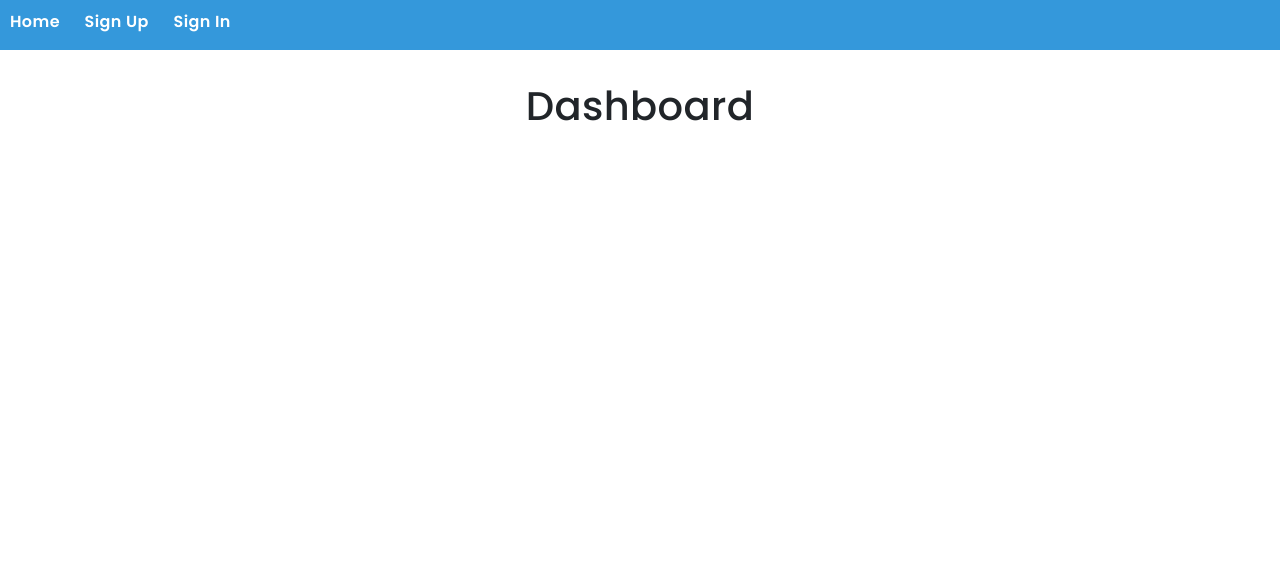
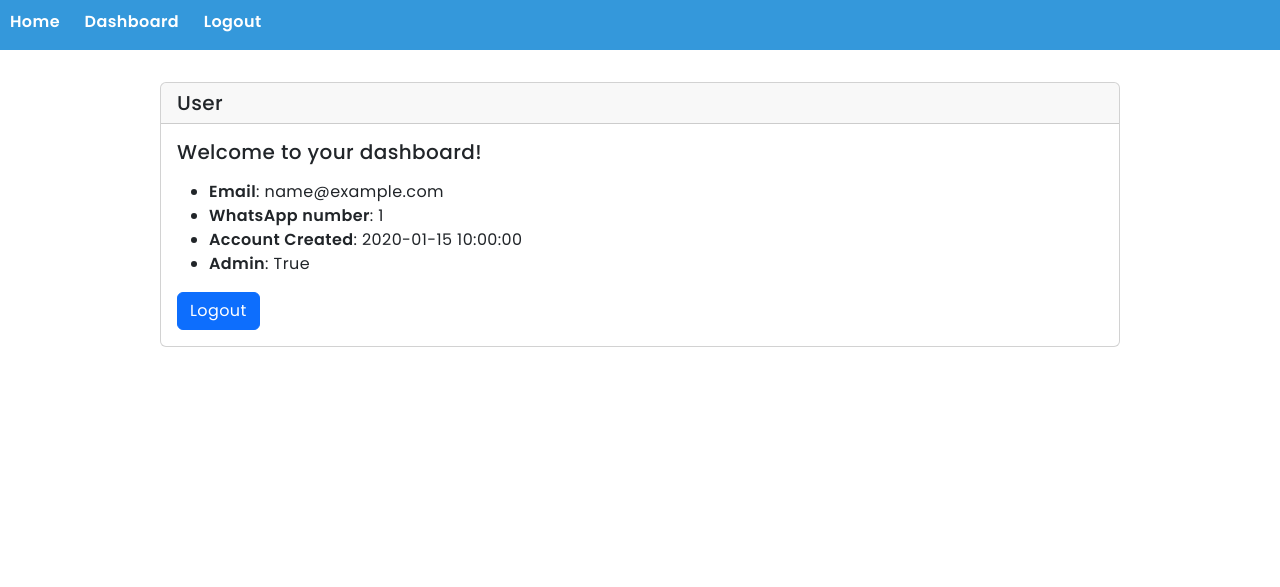
Before and after one commit to indrajit912/AdNotifier, a Flask app: page /auth/dashboard in a window 1280 px wide. Shown: the top 587 px of the page. Run offline with Flask 3, Linux system fonts and the light colour scheme; a user stored in the database is signed in; tables that the repository leaves empty hold one stand-in row (values such as "Sample post").

Commit message:
login and logout has been implemented and dashboard is working

```diff
--- a/app/auth/routes.py
+++ b/app/auth/routes.py
@@ -3,7 +3,7 @@ from flask import render_template, url_for, redirect, flash
 from app.auth.forms import UserSignupForm, AdvertisementForm, UserLoginForm
 from app.models.user import User, MonitoredAd
 from app.extensions import db
-from flask_login import login_required, login_user
+from flask_login import login_required, login_user, logout_user, current_user
 
 from . import auth_bp
 
@@ -37,9 +37,16 @@ def login():
 @auth_bp.route('/dashboard', methods=['GET', 'POST'])
 @login_required
 def dashboard():
+    user = current_user
+    return render_template('dashboard.html', user=user)
 
-    # Login logic here
-    return render_template('dashboard.html')
+@auth_bp.route('/logout', methods=['GET', 'POST'])
+@login_required
+def logout():
+    logout_user()
+    flash("You have been logged out successfully!", 'success')
+
+    return redirect(url_for('auth.login'))
 
 @auth_bp.route('/signup', methods=['GET', 'POST'])
 def signup():
@@ -78,14 +85,6 @@ def signup():
         our_users=our_users
     )
 
-@auth_bp.route('/change_password/<int:id>', methods=['POST'])
-def change_password(id):
-    user_to_update = User.query.get_or_404(id)
-
-    try:
-        pass
-    except:
-        pass
 
 @auth_bp.route('/delete_user/<int:id>')
 def delete_user(id):
--- a/app/auth/templates/dashboard.html
+++ b/app/auth/templates/dashboard.html
@@ -6,6 +6,20 @@
 {% block content %}
     {% include 'flash_msgs.html' %}
 
-    <h1 class="heading">Dashboard</h1>
+    <div class="card">
+      <h5 class="card-header">{{ user.fullname }}</h5>
+      <div class="card-body">
+        <h5 class="card-title">Welcome to your dashboard!</h5>
+        <p class="card-text">
+            <ul>
+                <li><b>Email</b>: {{ user.email }}</li>
+                <li><b>WhatsApp number</b>: {{ user.whatsapp }}</li>
+                <li><b>Account Created</b>: {{ user.created_at }}</li>
+                <li><b>Admin</b>: {{ user.is_admin }}</li>
+            </ul>
+        </p>
+        <a href="{{ url_for('auth.logout') }}" class="btn btn-primary">Logout</a>
+      </div>
+    </div>
 
 {% endblock %}
--- a/app/auth/templates/signup.html
+++ b/app/auth/templates/signup.html
@@ -1,12 +1,12 @@
 <!-- app/auth/templates/auth/signup.html -->
 {% extends 'base.html' %}
 
-{% block title %}Sign Up{% endblock %}
+{% block title %}Register{% endblock %}
 
 {% block content %}
     {% include 'flash_msgs.html' %}
 
-    <h1 class="heading">Sign Up</h1>
+    <h1 class="heading">Register Yourself</h1>
     <br>
     <!-- Signup form goes here -->
     <form method="POST" class="form-container">
--- a/app/main/templates/base.html
+++ b/app/main/templates/base.html
@@ -19,8 +19,14 @@
 <nav>
     <ul>
         <li><a href="{{ url_for('main.index') }}">Home</a></li>
-        <li><a href="{{ url_for('auth.signup') }}">Sign Up</a></li>
-        <li><a href="{{ url_for('auth.login') }}">Sign In</a></li>
+        {% if current_user.is_authenticated %}
+            <li><a href="{{ url_for('auth.dashboard') }}">Dashboard</a></li>
+            <li><a href="{{ url_for('auth.logout') }}">Logout</a></li>
+        {% else %}
+            <li><a href="{{ url_for('auth.signup') }}">Register</a></li>
+            <li><a href="{{ url_for('auth.login') }}">Login</a></li>
+        {% endif %}
+
     </ul>
 </nav>
 
```
Also changed, not shown: app.db.
